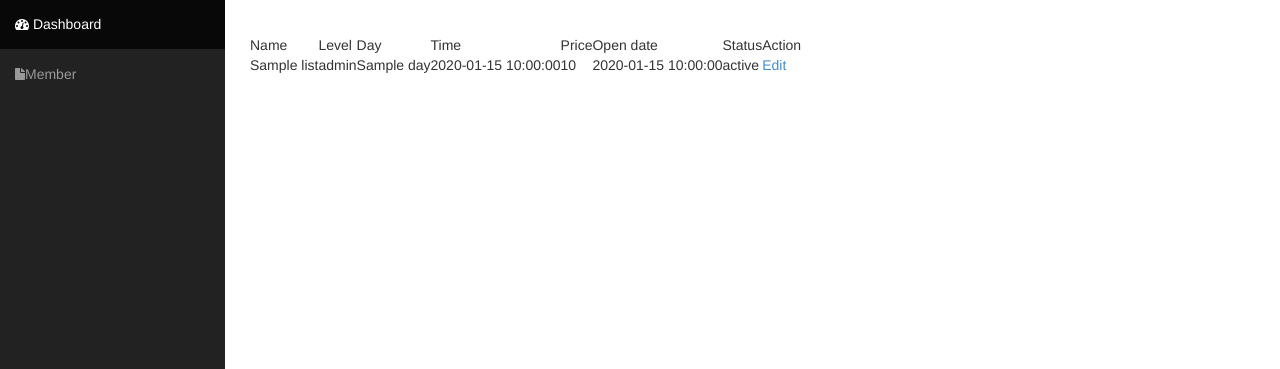
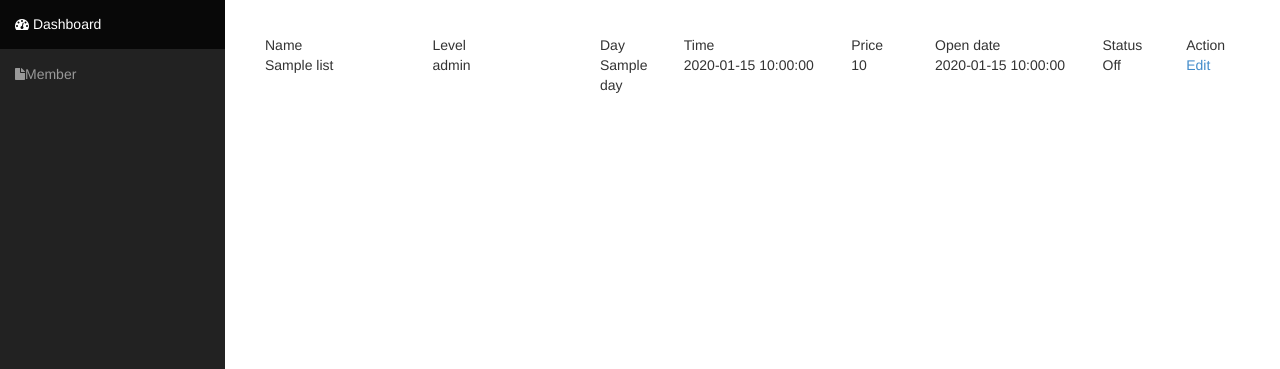
Before and after one commit to HaoVan/CI_clb, a CodeIgniter app: template application/views/course/list.php in a window 1280 px wide. Shown: the part 51-420 px from the top of the page. Run offline with CodeIgniter, Linux system fonts and the light colour scheme; the template is opened without the code that fills it: most values are stand-ins (such as "Sample title", 1, 10 or a date in 2020); grey boxes labelled with a size stand in for pictures from a placeholder-image service; some libraries are stand-ins or nearby versions.

Commit message:
fix bug member, add course

```diff
--- a/application/controllers/course/index.php
+++ b/application/controllers/course/index.php
@@ -22,6 +22,7 @@ class Index extends CI_Controller{
     public function add(){
 
         if($this->input->post()){
+            $this->validation();
             if($this->form_validation->run()){
                 $data = $this->input->post();
                 $data['time'] = $this->input->post("start_time")." - ". $this->input->post("end_time");
@@ -30,8 +31,9 @@ class Index extends CI_Controller{
                 $rs = $this->course->saveData($data);
             }
         }
-        $data['header'] = "Add new course";
-        $this->load->view('course/add',$data);
+        $this->data['teachers'] = $this->member->getlist(2);
+        $this->data['header'] = "Add new course";
+        $this->load->view('course/add',$this->data);
     }
 
     private function validation(){
--- a/application/models/member.php
+++ b/application/models/member.php
@@ -50,6 +50,8 @@ Class Member extends CI_Model {
     public function getlist($type=1,$limit=30,$offset=0){
 
         $this->db->where('type',$type);
+        $this->db->order_by("status","DESC");
+        $this->db->order_by("id","DESC");
         $query = $this->db->get($this->tbl_name,$limit,$offset);
         if($query->num_rows()){
             return $query->result_array();
--- a/application/views/course/list.php
+++ b/application/views/course/list.php
@@ -2,30 +2,30 @@
 $this->load->view('admin/vwHeader');
 ?>
     <div class="table-responsive">
-        <table>
+        <table class="col-md-12">
             <thead>
                 <tr>
-                    <td>Name</td>
-                    <td>Level</td>
-                    <td>Day</td>
-                    <td>Time</td>
-                    <td>Price</td>
-                    <td>Open date</td>
-                    <td>Status</td>
-                    <td>Action</td>
+                    <td class="col-md-2">Name</td>
+                    <td class="col-md-2">Level</td>
+                    <td class="col-md-1">Day</td>
+                    <td class="col-md-2">Time</td>
+                    <td class="col-md-1">Price</td>
+                    <td class="col-md-2">Open date</td>
+                    <td class="col-md-1">Status</td>
+                    <td class="col-md-1">Action</td>
                 </tr>
             </thead>
             <tbody>
                 <?php foreach($list as $item){?>
                     <tr>
-                        <td><?php echo $item->name ?></td>
-                        <td><?php echo $item->level ?></td>
-                        <td><?php echo $item->day ?></td>
-                        <td><?php echo $item->time ?></td>
-                        <td><?php echo $item->price ?></td>
-                        <td><?php echo $item->open_date ?></td>
-                        <td><?php echo $item->status ?></td>
-                        <td><a href="<?php echo "/course/index/edit/$item->id"?>">Edit</a></td>
+                        <td class="col-md-2" ><?php echo $item['name'] ?></td>
+                        <td class="col-md-2" ><?php echo $item['level'] ?></td>
+                        <td class="col-md-1" ><?php echo $item['day'] ?></td>
+                        <td class="col-md-2" ><?php echo $item['time'] ?></td>
+                        <td class="col-md-1" ><?php echo $item['price'] ?></td>
+                        <td class="col-md-2" ><?php echo $item['opened_date'] ?></td>
+                        <td class="col-md-1" ><?php if($item['status']== 0){ echo 'On'; }else { echo 'Off'; } ?></td>
+                        <td class="col-md-1" ><a href="/course/index/edit/<?php echo $item['id']?>">Edit</a></td>
                     </tr>
                 <?php }?>
             </tbody>
--- a/application/views/member/editUser.php
+++ b/application/views/member/editUser.php
@@ -40,7 +40,7 @@ $this->load->view('admin/vwHeader');
         </select>
 
         <label for="status">Note</label>
-        <textarea name="note" class="form-control" value="<?php echo $member->note ?>" cols="50" rows="5"></textarea>
+        <textarea name="note" class="form-control" cols="50" rows="5"><?php echo $member->note ?></textarea>
 
         <div>&nbsp</div>
         <input type="submit" value="Edit" class="btn btn-primary"/>
```
Also changed, not shown: application/views/course/add.php (+8 -4 lines), application/views/member/confirm.php (+9 -9 lines).
